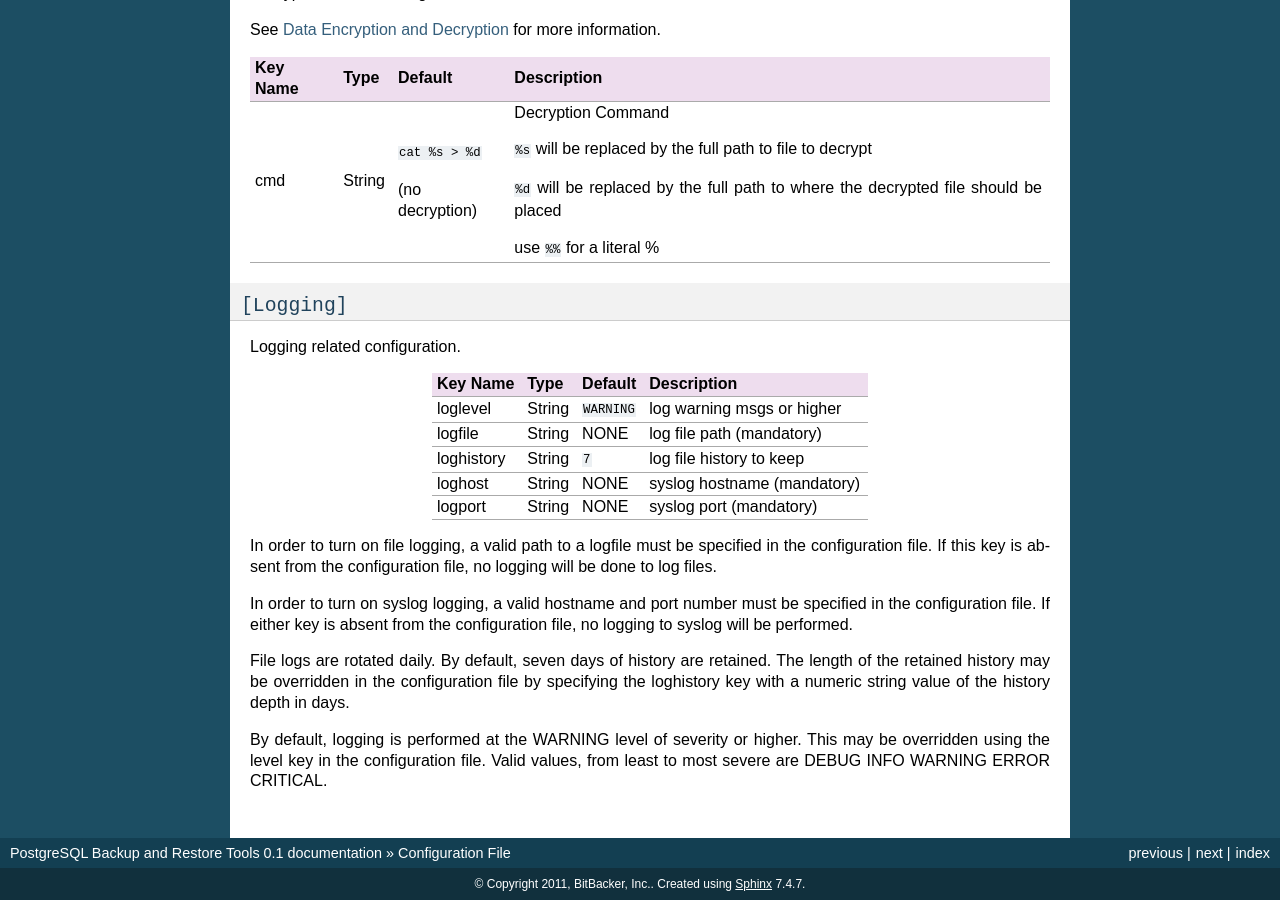
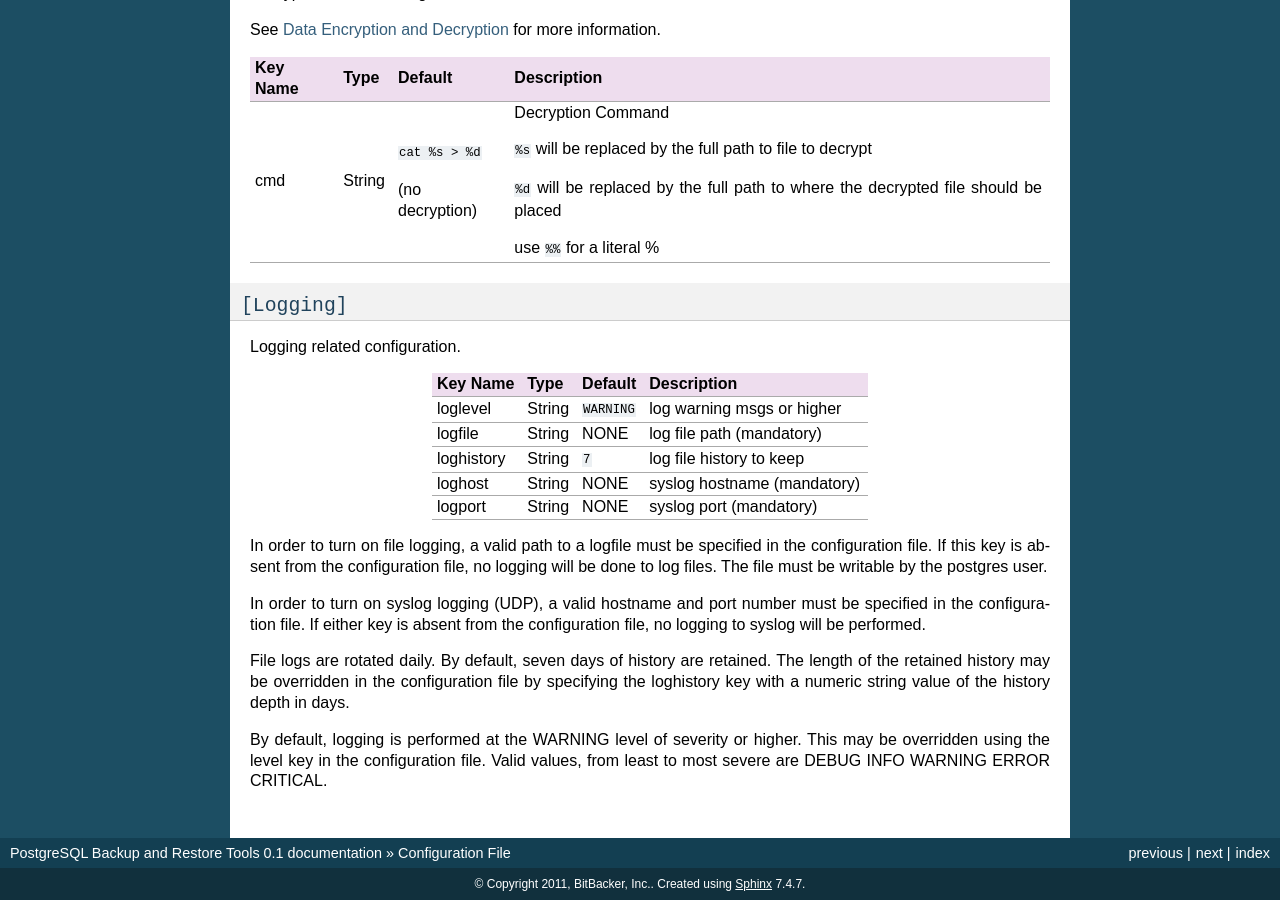
Before and after one commit to nbarendt/PgsqlBackup, a Sphinx documentation site: the page built from docs/configuration.rst, in a window 1280 px wide and 900 px high, scrolled down 2164 px. Built offline with Sphinx 7.4.7, drawn with Linux system fonts in a browser that asks for light colours.

Commit message:
added some notes to the documentation

```diff
--- a/docs/configuration.rst
+++ b/docs/configuration.rst
@@ -200,8 +200,9 @@ Logging related configuration.
 In order to turn on file logging, a valid path to a logfile must
 be specified in the configuration file.  If this key is absent
 from the configuration file, no logging will be done to log files.
+The file must be writable by the postgres user.
 
-In order to turn on syslog logging, a valid hostname and port number
+In order to turn on syslog logging (UDP), a valid hostname and port number
 must be specified in the configuration file.  If either key is
 absent from the configuration file, no logging to syslog will be
 performed.
```
